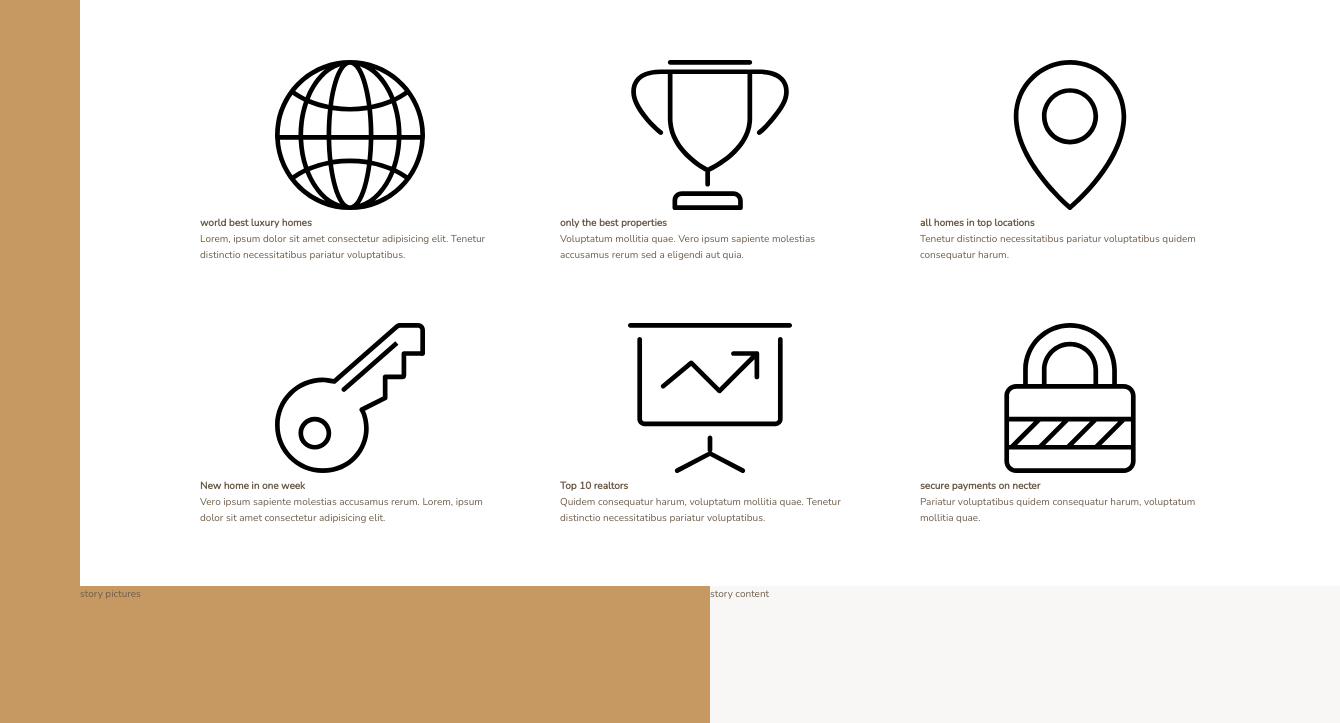
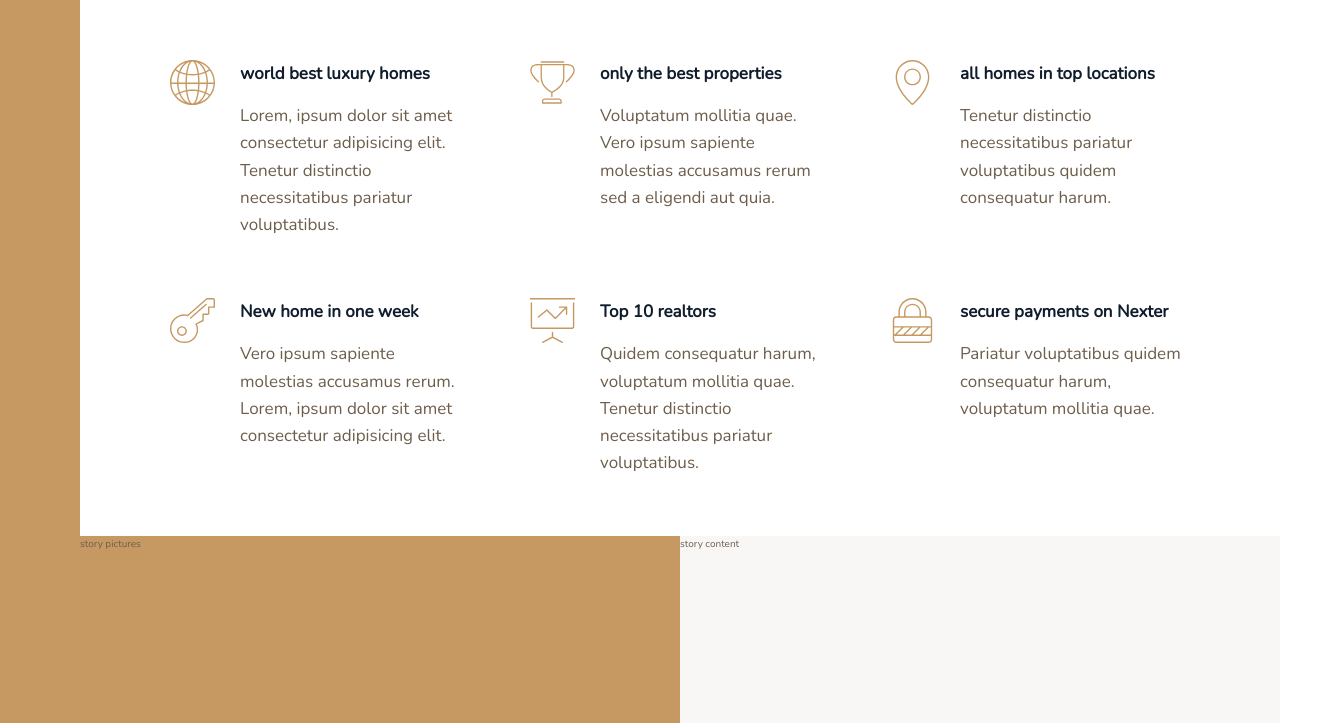
Before and after one commit to salmayaser/Nexter, a website: page index.html in a window 1280 px wide. Shown: the part 640-1363 px from the top of the page, 1340 px wide, since content can reach past the window. Drawn offline with nearby package versions, Linux system fonts and the light colour scheme.

Commit message:
styling features section

```diff
--- a/index.html
+++ b/index.html
@@ -23,7 +23,7 @@
         <svg class="feature__logo">
           <use xlink:href="./img/sprite.svg#icon-global"></use>
         </svg>
-        <h4 class="feature__heading">world best luxury homes</h4>
+        <h4 class="heading-4 heading-4--dark">world best luxury homes</h4>
         <p class="feature__text">
           Lorem, ipsum dolor sit amet consectetur adipisicing elit. Tenetur
           distinctio necessitatibus pariatur voluptatibus.
@@ -33,7 +33,7 @@
         <svg class="feature__logo">
           <use xlink:href="./img/sprite.svg#icon-trophy"></use>
         </svg>
-        <h4 class="feature__heading">only the best properties</h4>
+        <h4 class="heading-4 heading-4--dark">only the best properties</h4>
         <p class="feature__text">
           Voluptatum mollitia quae. Vero ipsum sapiente molestias accusamus
           rerum sed a eligendi aut quia.
@@ -43,7 +43,7 @@
         <svg class="feature__logo">
           <use xlink:href="./img/sprite.svg#icon-map-pin"></use>
         </svg>
-        <h4 class="feature__heading">all homes in top locations</h4>
+        <h4 class="heading-4 heading-4--dark">all homes in top locations</h4>
         <p class="feature__text">
           Tenetur distinctio necessitatibus pariatur voluptatibus quidem
           consequatur harum.
@@ -53,7 +53,7 @@
         <svg class="feature__logo">
           <use xlink:href="./img/sprite.svg#icon-key"></use>
         </svg>
-        <h4 class="feature__heading">New home in one week</h4>
+        <h4 class="heading-4 heading-4--dark">New home in one week</h4>
         <p class="feature__text">
           Vero ipsum sapiente molestias accusamus rerum. Lorem, ipsum dolor sit
           amet consectetur adipisicing elit.
@@ -63,7 +63,7 @@
         <svg class="feature__logo">
           <use xlink:href="./img/sprite.svg#icon-presentation"></use>
         </svg>
-        <h4 class="feature__heading">Top 10 realtors</h4>
+        <h4 class="heading-4 heading-4--dark">Top 10 realtors</h4>
         <p class="feature__text">
           Quidem consequatur harum, voluptatum mollitia quae. Tenetur distinctio
           necessitatibus pariatur voluptatibus.
@@ -73,7 +73,7 @@
         <svg class="feature__logo">
           <use xlink:href="./img/sprite.svg#icon-lock"></use>
         </svg>
-        <h4 class="feature__heading">secure payments on necter</h4>
+        <h4 class="heading-4 heading-4--dark">secure payments on Nexter</h4>
         <p class="feature__text">
           Pariatur voluptatibus quidem consequatur harum, voluptatum mollitia
           quae.
--- a/sass/_features.scss
+++ b/sass/_features.scss
@@ -2,7 +2,26 @@
   grid-column: center-start/ center-end;
   grid-row: 2/3;
   display: grid;
-  grid-template-columns: repeat(3, 1fr);
-  margin: 6rem;
+  grid-template-columns: repeat(auto-fit, minmax(25rem, 1fr));
+  margin: 6rem 3rem;
   gap: 6rem;
+  align-items: start;
 }
+
+.feature {
+  display: grid;
+  grid-template-columns: min-content 1fr;
+  column-gap: 2.5rem;
+  row-gap: 1.5rem;
+
+  &__logo {
+    fill: $color-primary;
+    width: 4.5rem;
+    height: 4.5rem;
+    grid-row: 1 / span 2;
+  }
+
+  &__text {
+    font-size: 1.7rem;
+  }
+}
--- a/sass/_typography.scss
+++ b/sass/_typography.scss
@@ -0,0 +1,22 @@
+%heading {
+  font-family: $font-display;
+  font-weight: 400;
+}
+
+.heading-1 {
+}
+.heading-2 {
+}
+.heading-3 {
+}
+.heading-4 {
+  font-size: 1.7rem;
+
+  &--light {
+    color: $font-display;
+  }
+
+  &--dark {
+    color: $color-secondary;
+  }
+}
```
Also changed, not shown: css/styles.css, 1 other file.
